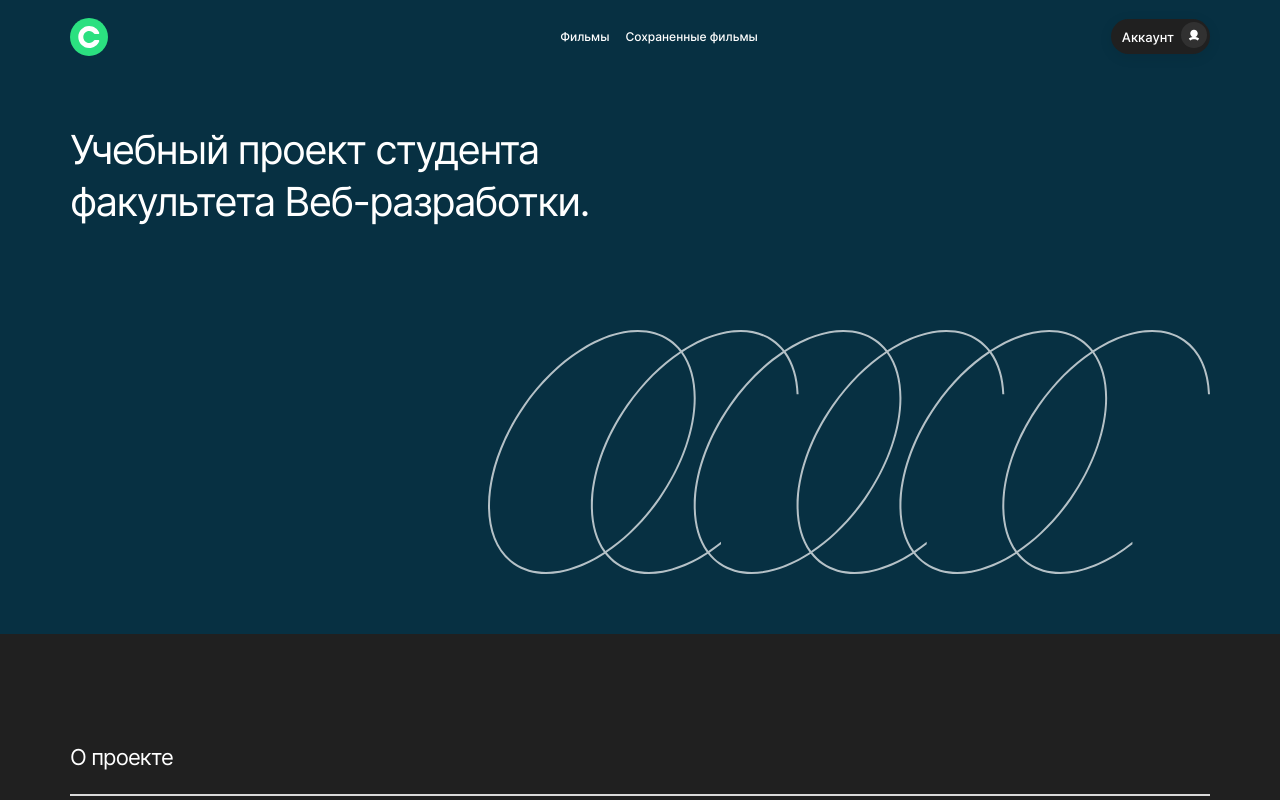
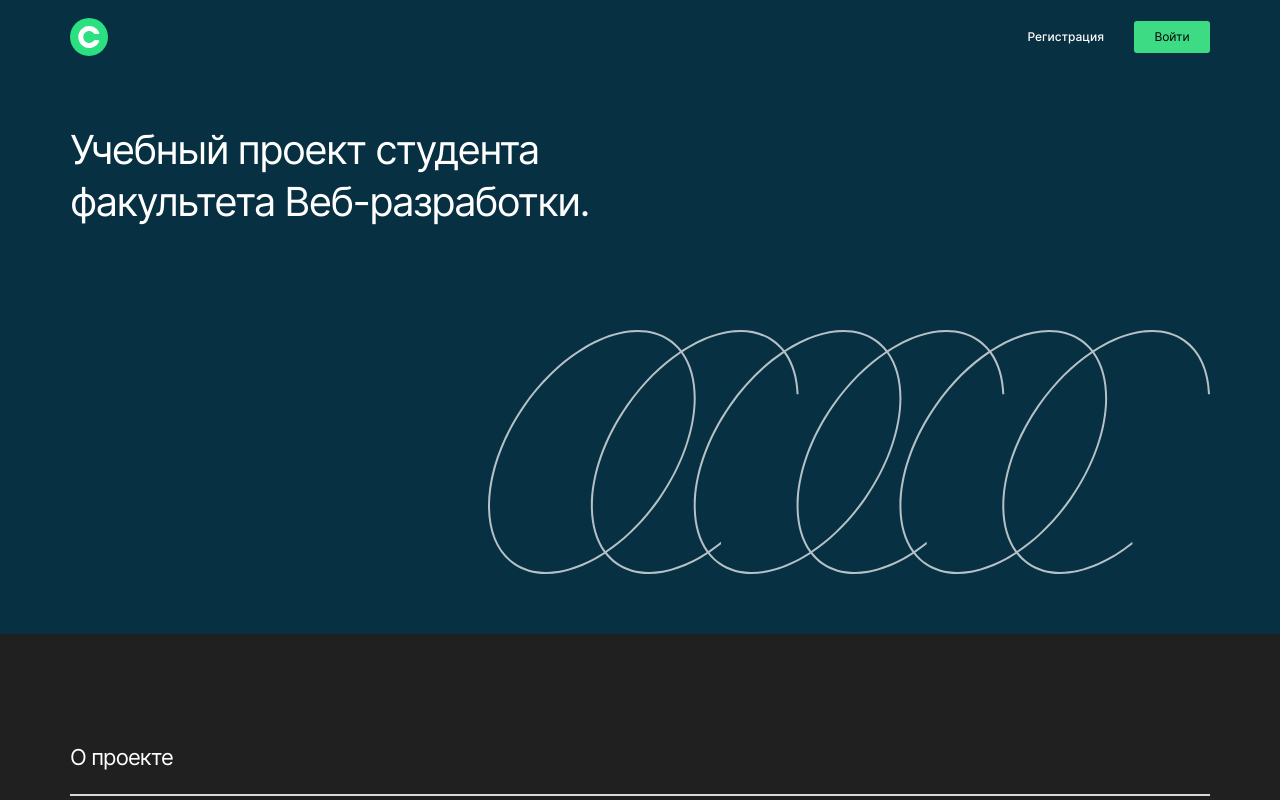
Before and after one commit to artyomtrus/movies-explorer-frontend, a React (Create React App) app: page / in a window 1280 px wide. Shown: the top 800 px of the page. Built offline with nearby package versions, Linux system fonts and the light colour scheme.

Commit message:
feat: устранить замечания

```diff
--- a/src/components/Header/Header.css
+++ b/src/components/Header/Header.css
@@ -4,7 +4,6 @@
   padding: 0 70px;
   display: flex;
   flex-direction: row;
-  justify-content: space-between;
   position: relative;
 }
 
--- a/src/components/Login/Login.css
+++ b/src/components/Login/Login.css
@@ -1,4 +1,4 @@
-.login-page{
+.login{
   box-sizing: border-box;
   padding: 70px 0;
   display: flex;
@@ -131,15 +131,23 @@
 }
 
 @media screen and (max-width: 769px){
-  .login-page{
-    padding: 232px 0;
+  .login {
+    margin: auto 0;
+  }
+
+  .login__container {
+    justify-content: center;
+  }
+
+  .login__form {
+    max-height: 410px;
   }
 }
 
 @media screen and (max-width: 450px) {
-  .login-page{
-    height: calc(100vh - 86px);
+  .login {
     padding: 56px 0 30px;
+    margin: 0;
   }
 
   .login__container {
@@ -147,6 +155,11 @@
     min-width: 260px;
     display: flex;
     flex-direction: column;
+    justify-content: normal;
+  }
+
+  .login__form {
+    max-height: 100%;
   }
 
   .login__title {
--- a/src/components/Login/Login.js
+++ b/src/components/Login/Login.js
@@ -14,7 +14,7 @@ function Login(props) {
   }
 
   return (
-    <section className="login-page">
+    <section className="login">
       <div className="login__container">
         <Link to="/" className="login__link">
           <img src={logo} alt="логотип" className="login__logo" />
--- a/src/components/MoviesCardList/MoviesCardList.css
+++ b/src/components/MoviesCardList/MoviesCardList.css
@@ -1,4 +1,4 @@
-.movies-card-list__container {
+.movies-card-list {
   margin: 70px 70px 80px;
 }
 
@@ -17,7 +17,7 @@
   display: block;
   margin: 50px auto 0;
   padding: 0;
-min-height: 36px;
+  min-height: 36px;
   min-width: 320px;
   font-style: normal;
   font-weight: 500;
@@ -26,6 +26,7 @@ min-height: 36px;
   color: #FFFFFF;
   background-color: #202020;
   border: 0;
+  border-radius: 6px;
   outline: 1.5px solid #424242;
 }
 
--- a/src/components/MoviesCardList/MoviesCardList.js
+++ b/src/components/MoviesCardList/MoviesCardList.js
@@ -3,7 +3,7 @@ import MoviesCard from "../MoviesCard/MoviesCard";
 
 function MoviesCardList() {
   return (
-    <section className="movies-card-list__container">
+    <section className="movies-card-list">
       <ul className="movies-card-list__list">
         <MoviesCard />
         <MoviesCard />
--- a/src/components/Navigation/Navigation.css
+++ b/src/components/Navigation/Navigation.css
@@ -1,3 +1,9 @@
+.navigation {
+  width: 100%;
+  margin: auto 0;
+  height: 100%;
+}
+
 .navigation__navbar {
   display: flex;
   flex-direction: row;
@@ -10,6 +16,7 @@
   font-size: 12px;
   line-height: 16px;
   position: relative;
+  justify-content: flex-end;
 }
 
 .navigation__navbar_logged {
@@ -20,6 +27,10 @@
 
 .hidden {
   display: none;
+}
+
+.navigation__item {
+  list-style-type: none;
 }
 
 .navigation__link {
@@ -66,7 +77,7 @@
   transition: opacity .5s;
 }
 
-.navigation__link_profile {
+.navigation__item_profile {
   position: absolute;
   right: 0;
 }
@@ -174,6 +185,7 @@
   .navigation__navbar_logged {
     z-index: 4;
     position: fixed;
+    top: 0;
     right: -100%;
     background: #202020;
     padding: 159px 90px 90px;
@@ -185,6 +197,7 @@
     font-weight: 500;
     font-size: 18px;
     line-height: 22px;
+    gap: 28px;
   }
 
   .navigation__navbar_logged_active {
@@ -203,7 +216,7 @@
     opacity: .3;
   }
 
-  .navigation__link_profile {
+  .navigation__item_profile {
     margin-top: auto;
     position: relative;
   }
--- a/src/components/Navigation/Navigation.js
+++ b/src/components/Navigation/Navigation.js
@@ -2,7 +2,7 @@ import "./Navigation.css";
 import { Link, NavLink } from "react-router-dom";
 
 function Navigation() {
-  const isLogged = true;
+  const isLogged = false;
 
   function toggleBurger() {
     const burger = document.querySelector(".navigation__burger-icon");
@@ -14,7 +14,7 @@ function Navigation() {
   return (
     <>
       {!isLogged ? (
-        <nav className="navigation__navbar">
+        <nav className="navigation navigation__navbar">
           <Link to="/signup" className="navigation__link">
             <p className="navigation__sign">Регистрация</p>
           </Link>
@@ -26,6 +26,7 @@ function Navigation() {
         </nav>
       ) : (
         <>
+          <div className="navigation">
             <div className="navigation__burger" onClick={toggleBurger}>
               <div className="navigation__burger-icon">
                 <span></span>
@@ -34,7 +35,7 @@ function Navigation() {
               </div>
             </div>
             <ul className="navigation__navbar navigation__navbar_logged">
-            <li className="navigation__link hidden">
+              <li className="navigation__item hidden">
                 <NavLink
                   exact
                   to="/"
@@ -44,7 +45,7 @@ function Navigation() {
                   Главная
                 </NavLink>
               </li>
-            <li className="navigation__link">
+              <li className="navigation__item">
                 <NavLink
                   to="/movies"
                   className="navigation__link"
@@ -53,7 +54,7 @@ function Navigation() {
                   Фильмы
                 </NavLink>
               </li>
-            <li className="navigation__link">
+              <li className="navigation__item">
                 <NavLink
                   to="/saved-movies"
                   className="navigation__link"
@@ -62,12 +63,13 @@ function Navigation() {
                   Сохраненные фильмы
                 </NavLink>
               </li>
-            <li className="navigation__link navigation__link_profile">
+              <li className="navigation__item navigation__item_profile">
                 <Link to="/profile" className="navigation__profile-name">
                   Аккаунт
                 </Link>
               </li>
             </ul>
+          </div>
         </>
       )}
     </>
--- a/src/components/Portfolio/Portfolio.css
+++ b/src/components/Portfolio/Portfolio.css
@@ -26,11 +26,6 @@
   padding: 20px 0 19px;
 }
 
-.portfolio__item:hover {
-  opacity: .6;
-  transition: opacity .5s;
-}
-
 .portfolio__item:last-child {
   border: none;
 }
@@ -45,6 +40,16 @@
   letter-spacing: -0.04em;
   text-decoration: none;
   color: #ffffff;
+}
+
+.portfolio__link:hover {
+  opacity: .6;
+  transition: opacity .5s;
+}
+
+.portfolio__text {
+  padding: 0;
+  margin: 0;
 }
 
 .portfolio__arrow {
--- a/src/components/Portfolio/Portfolio.js
+++ b/src/components/Portfolio/Portfolio.js
@@ -10,27 +10,27 @@ function Portfolio() {
             href="https://github.com/artyomtrus/how-to-learn"
             className="portfolio__link"
           >
-            Статичный сайт
+            <p className="portfolio__text">Статичный сайт</p>
+            <span className="portfolio__arrow"></span>
           </a>
-          <span className="portfolio__arrow"></span>
         </li>
         <li className="portfolio__item">
           <a
             href="https://github.com/artyomtrus/russian-travel"
             className="portfolio__link"
           >
-            Адаптивный сайт
+            <p className="portfolio__text">Адаптивный сайт</p>
+            <span className="portfolio__arrow"></span>
           </a>
-          <span className="portfolio__arrow"></span>
         </li>
         <li className="portfolio__item">
           <a
             href="https://github.com/artyomtrus/react-mesto-api-full"
             className="portfolio__link"
           >
-            Одностраничное приложение
+            <p className="portfolio__text">Одностраничное приложение</p>
+            <span className="portfolio__arrow"></span>
           </a>
-          <span className="portfolio__arrow"></span>
         </li>
       </ul>
     </section>
--- a/src/components/Promo/Promo.js
+++ b/src/components/Promo/Promo.js
@@ -7,13 +7,7 @@ function Promo() {
       <h1 className="promo__title">
         Учебный проект студента факультета Веб-разработки.
       </h1>
-      <div className="promo__image-container">
-        {/*<img*/}
-        {/*  className="promo__image"*/}
-        {/*  src={backgroundImage}*/}
-        {/*  alt="Фоновая картинка"*/}
-        {/*/>*/}
-      </div>
+      <div className="promo__image-container"></div>
     </section>
   );
 }
--- a/src/components/Register/Register.js
+++ b/src/components/Register/Register.js
@@ -15,7 +15,7 @@ function Register(props) {
   }
 
   return (
-    <section className="login-page">
+    <section className="login">
       <div className="login__container">
         <Link to="/" className="login__link">
           <img src={logo} alt="логотип" className="login__logo" />
--- a/src/components/SearchForm/SearchForm.js
+++ b/src/components/SearchForm/SearchForm.js
@@ -4,7 +4,12 @@ function SearchForm() {
   return (
     <section className="search-form">
       <form className="search-form__form">
-        <input type="text" className="search-form__input" placeholder="Фильм" />
+        <input
+          type="text"
+          className="search-form__input"
+          placeholder="Фильм"
+          required
+        />
         <button className="search-form__button">Поиск</button>
       </form>
       <div className="search-form__checkbox-container">
```
Lines whose indentation alone changed are shown as unchanged.
